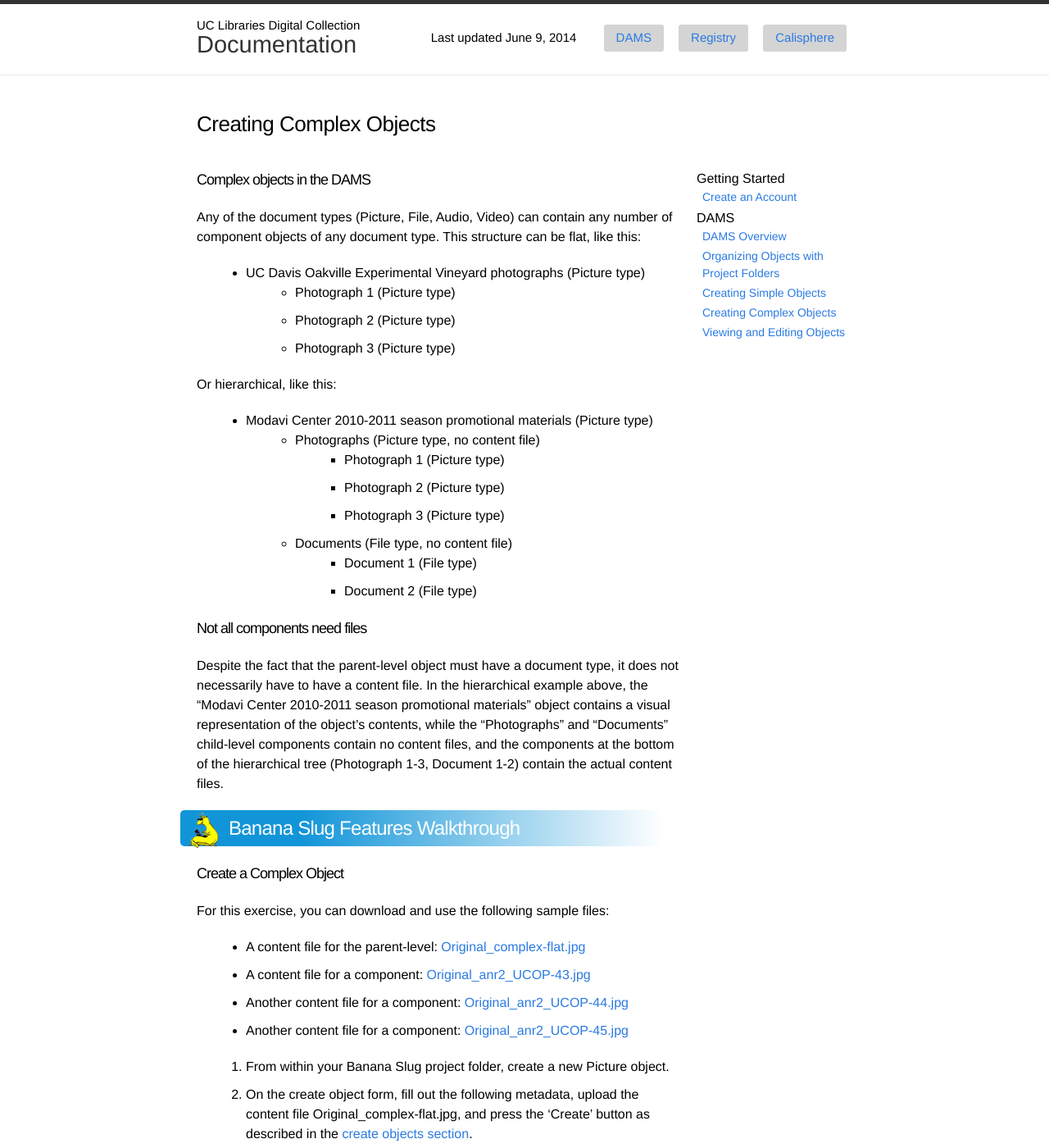
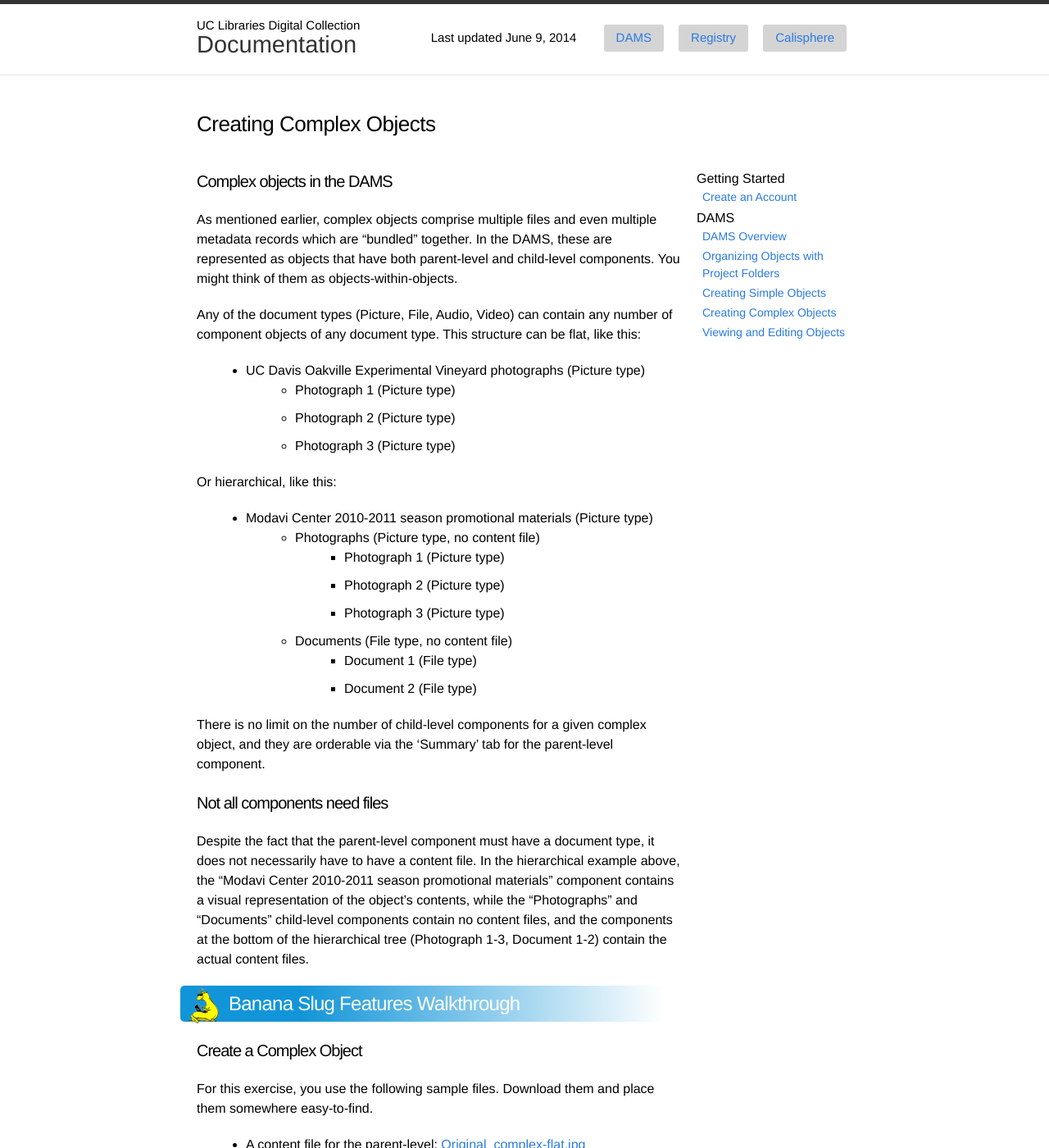
Before and after one commit to ucldc/ucldc-docs, a Jekyll site: the page built from docs/dams/complex-objects.md, in a window 1280 px wide and 1400 px high. Shown: the whole window at 82% size. Built offline with Jekyll 4.4.1, drawn with Linux system fonts in a browser that asks for light colours; nearby versions of some CDN libraries; some of the changed text lies outside the part shown.

Commit message:
Update complex-objects.md

```diff
--- a/docs/dams/complex-objects.md
+++ b/docs/dams/complex-objects.md
@@ -6,7 +6,9 @@
 permalink: /complex-objects/
 ---
 
-#### Complex objects in the DAMS
+### Complex objects in the DAMS
+As mentioned earlier, complex objects comprise multiple files and even multiple metadata records which are “bundled” together. In the DAMS, these are represented as objects that have both parent-level and child-level components. You might think of them as objects-within-objects.
+
 Any of the document types (Picture, File, Audio, Video) can contain any number of component objects of any document type. This structure can be flat, like this:
 
 - UC Davis Oakville Experimental Vineyard photographs (Picture type)
@@ -25,13 +27,15 @@
     - Document 1 (File type)
     - Document 2 (File type)
 
-#### Not all components need files
-Despite the fact that the parent-level object must have a document type, it does not necessarily have to have a content file. In the hierarchical example above, the "Modavi Center 2010-2011 season promotional materials" object contains a visual representation of the object's contents, while the "Photographs" and "Documents" child-level components contain no content files, and the components at the bottom of the hierarchical tree (Photograph 1-3, Document 1-2) contain the actual content files.
+There is no limit on the number of child-level components for a given complex object, and they are orderable via the 'Summary' tab for the parent-level component.
+
+### Not all components need files
+Despite the fact that the parent-level component must have a document type, it does not necessarily have to have a content file. In the hierarchical example above, the "Modavi Center 2010-2011 season promotional materials" component contains a visual representation of the object's contents, while the "Photographs" and "Documents" child-level components contain no content files, and the components at the bottom of the hierarchical tree (Photograph 1-3, Document 1-2) contain the actual content files.
 
 <div class="walkthrough">Banana Slug Features Walkthrough</div>
 
-#### Create a Complex Object
-For this exercise, you can download and use the following sample files:
+### Create a Complex Object
+For this exercise, you use the following sample files. Download them and place them somewhere easy-to-find.
 - A content file for the parent-level: <a href="{{ site.url }}{{ site.baseurl }}/images/Original_complex-flat.jpg" download>Original_complex-flat.jpg</a>
 - A content file for a component: <a href="{{ site.url }}{{ site.baseurl }}/images/Original_anr2_UCOP-43.jpg" download>Original_anr2_UCOP-43.jpg</a>
 - Another content file for a component: <a href="{{ site.url }}{{ site.baseurl }}/images/Original_anr2_UCOP-44.jpg" download>Original_anr2_UCOP-44.jpg</a>
@@ -86,6 +90,6 @@
 
 ## Reordering Complex Object Sub-Objects
 
-From any given parent object, you can order, reorder, and delete children by navigating to the 'Component Object' section on the Summary tab, selecting the checkbox next to the component object you would like to order or delete, and then pressing the 'Move to top', 'Move up', Move to bottom', 'Move down', or 'Delete' buttons accordingly.
+From any given parent object, you can order, reorder, and delete children by navigating to the 'Component Object' section on the Summary tab, selecting the checkbox next to the component object you would like to order or delete, and then pressing the 'Move to top', 'Move up', Move to bottom', 'Move down', or 'Delete' buttons accordingly. (By default, child-level components will appear in the order in which they're added.)
 
-<div class="note">Only the components of a complex object are orderable. Children of project folders, such as Banana Slug, are not orderable. To delete an object in a Project Folder, navigate to the 'Content' tab on the Project Folder, select the checkbox next to the object you would like to delete, and press the 'Delete' button.</div>
+<div class="note">Only the components of a complex object are orderable. Objects within project folders, such as 'Banana Slug' (your test folder) are not orderable. To delete an object in a Project Folder, navigate to the 'Content' tab on the Project Folder, select the checkbox next to the object you would like to delete, and press the 'Delete' button.</div>
```
